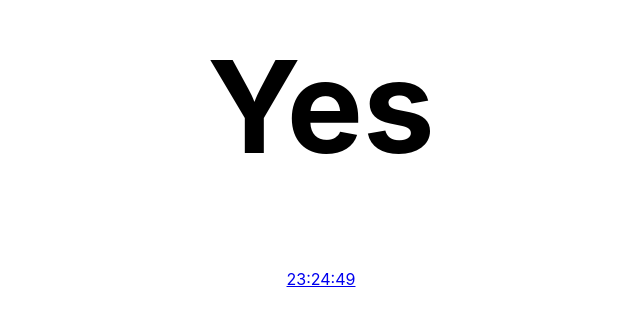
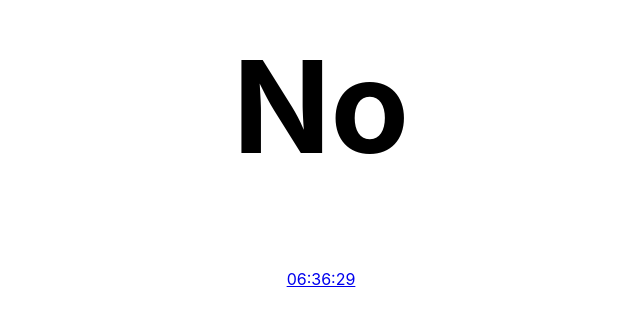
Before and after one commit to Tankenstein/ispepitohome, a plain HTML site: page index.html in a window 1280 px wide. Shown: the part 241-564 px from the top of the page, without its empty margins (319-959 px from the left). Drawn offline with Linux system fonts and the light colour scheme.

Commit message:
Deploying to gh-pages from @ Tankenstein/ispepitohome@5fcd24c32e06de46b257158580a6d7e870b1dd62 🚀

```diff
--- a/index.html
+++ b/index.html
@@ -4,7 +4,7 @@
     <meta charset="utf-8" />
     <meta name="viewport" content="width=device-width, initial-scale=1" />
 
-    <title>Pepito is home</title>
+    <title>Pepito is out</title>
     <meta name="description" content="Find out if Pepito the cat is home or not" />
     <meta name="author" content="https://twitter.com/UTammet" />
 
@@ -37,8 +37,8 @@
   </head>
   <body>
     <div>
-      <h1>Yes</h1>
-      <a href="https://twitter.com/PepitoTheCat/status/1468708170155581444">23:24:49</a>
+      <h1>No</h1>
+      <a href="https://twitter.com/PepitoTheCat/status/1468816804550221824">06:36:29</a>
     </div>
   </body>
 </html>
```
